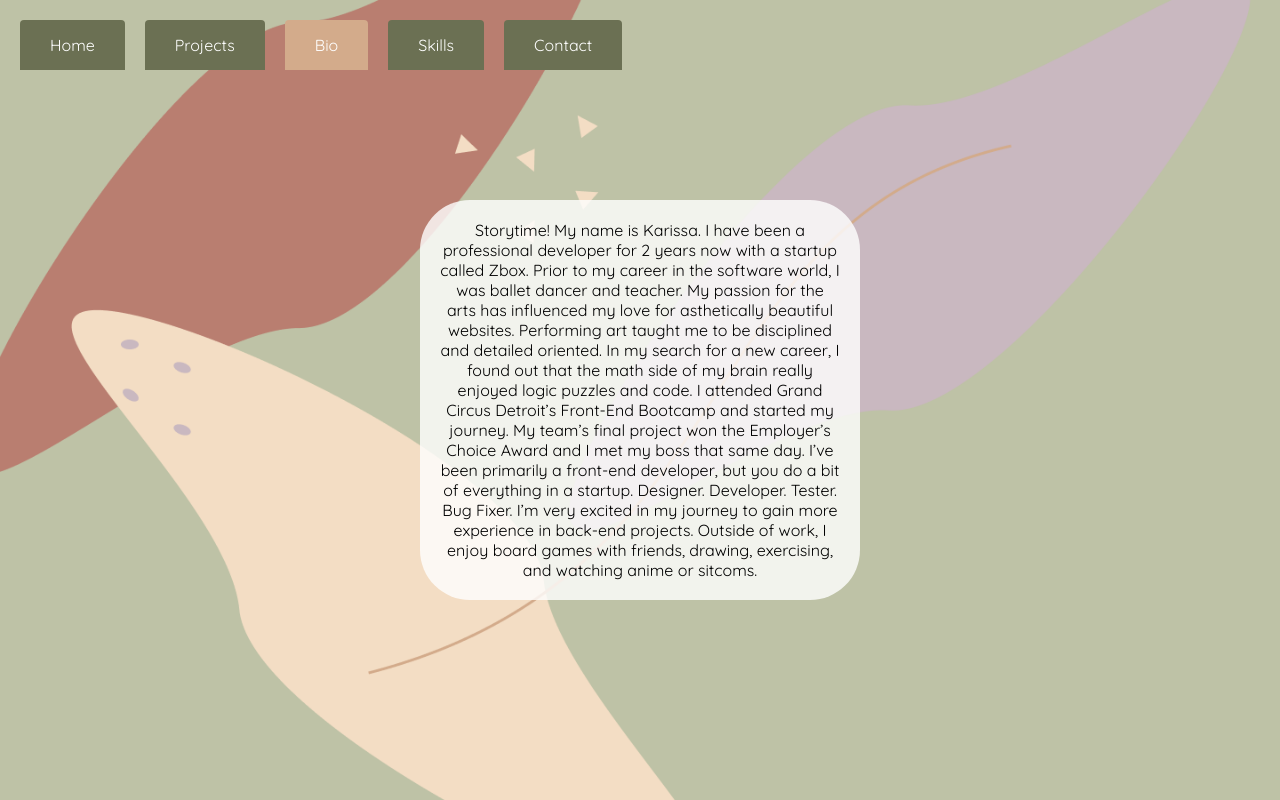
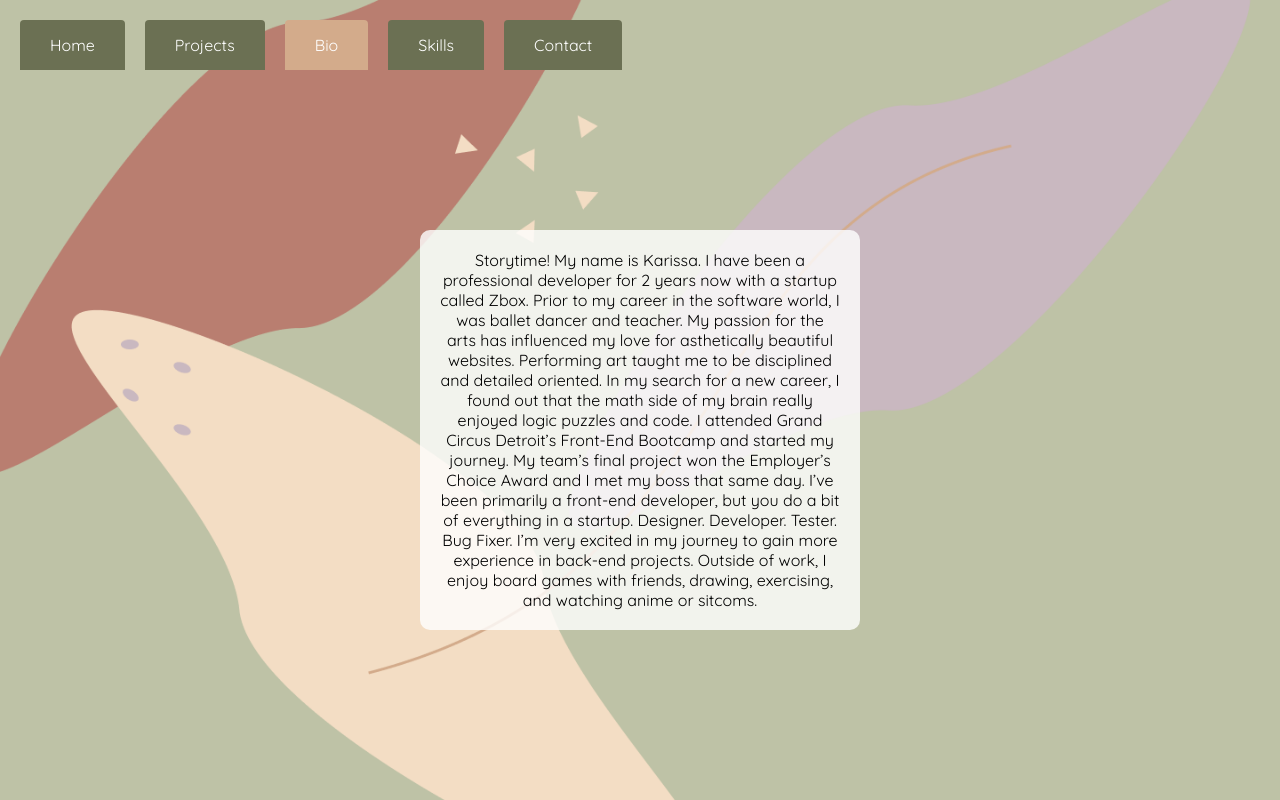
Before and after one commit to karisP/MyPortfolio, a React (Create React App) app: page /bio in a window 1280 px wide. Built offline with nearby package versions, Linux system fonts and the light colour scheme.

Commit message:
small changes

```diff
--- a/src/pages/Bio/Bio.module.css
+++ b/src/pages/Bio/Bio.module.css
@@ -9,15 +9,16 @@
     background-repeat: no-repeat;
     background-size: cover;
     font-size: 14px;
-    padding-top: 60px;
+    /* padding-top: 60px; */
 }
 
 .container div {
     max-width: 400px;
     background: rgba(255, 255, 255, 0.8);
     padding: 20px;
-    margin: 0px 20px;
-    border-radius: 50px;
+    margin: 80px 20px 20px 20px;
+    border-radius: 10px;
+    height: fit-content;
 }
 
 @media screen and (min-width: 768px){
--- a/src/pages/Contact/Contact.module.css
+++ b/src/pages/Contact/Contact.module.css
@@ -43,7 +43,8 @@
 }
 
 .container > p {
-    font-size: 36px;
+    font-size: 24px;
+    margin: 20px;
     color: white;
 }
 
@@ -63,4 +64,9 @@
         width: 17%;
         height: 40vh;
     }
+
+    .container p {
+        font-size: 36px;
+        margin-top: 100px;
+    }
 }
--- a/src/pages/Projects/Projects.module.css
+++ b/src/pages/Projects/Projects.module.css
@@ -62,11 +62,6 @@
     color: white;
 }
 
-.acd:hover div, .brushwatson:hover div, .guesshoot:hover div, .planimal:hover div {
-    visibility: visible;
-    text-decoration: underline;
-}
-
 @media screen and (min-width: 1024px){
     .container {
         height: 100vh;
@@ -78,4 +73,9 @@
         justify-content: space-evenly;
         align-items: flex-start;
     }
+
+    .acd:hover div, .brushwatson:hover div, .guesshoot:hover div, .planimal:hover div {
+        visibility: visible;
+        text-decoration: underline;
+    }
 }
```
